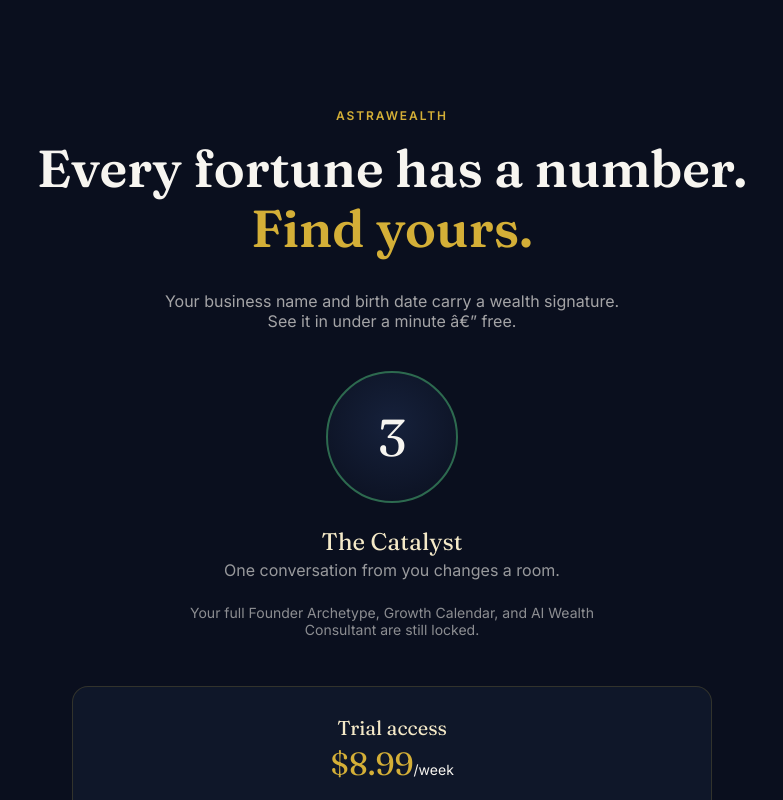
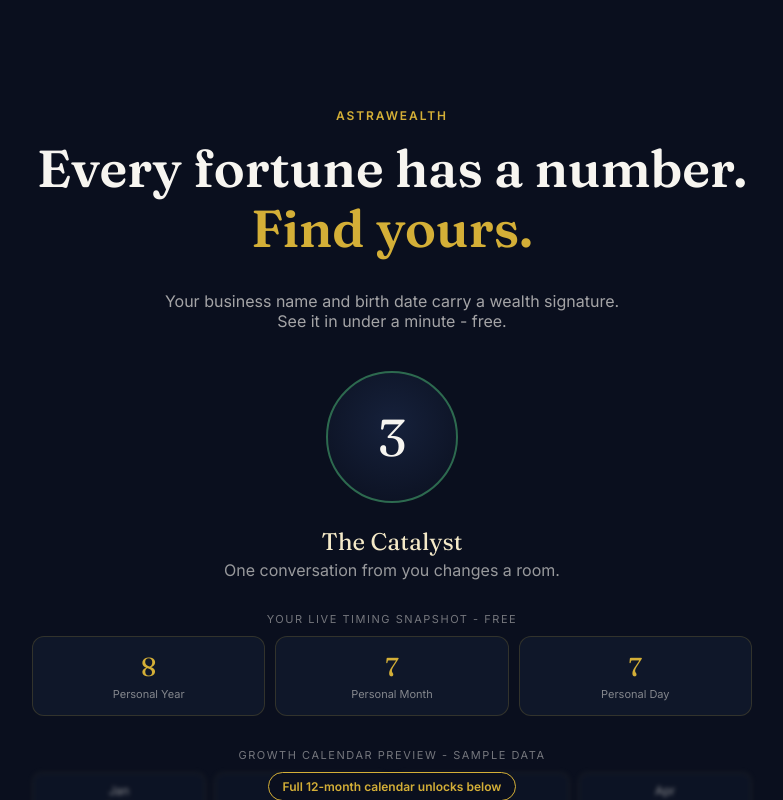
Before and after one commit to vrisanshah-cpu/AstraWealth, a Next.js app: page / in a window 1280 px wide. Both pictures are taken after typing "Sample", "2020-01-15" into the empty fields and a click on the button "Reveal my wealth signature". Shown: the top 800 px of the page, without its empty margins (248-1031 px from the left). Built offline with nearby package versions, Linux system fonts and the light colour scheme; no server answers.

Commit message:
Add freemium preview: timing snapshot and growth calendar teaser before paywall

```diff
--- a/components/HeroSection.tsx
+++ b/components/HeroSection.tsx
@@ -4,8 +4,10 @@
 import {
   calculateExpressionNumber,
   calculateLifePath,
+  calculatePersonalCycle,
   ExpressionResult,
   LifePathResult,
+  PersonalCycle,
 } from "@/lib/numerology";
 import { getArchetype } from "@/lib/archetypes";
 import WhopPaywall from "@/components/WhopPaywall";
@@ -19,6 +21,7 @@
   const [error, setError] = useState<string | null>(null);
   const [expression, setExpression] = useState<ExpressionResult | null>(null);
   const [lifePath, setLifePath] = useState<LifePathResult | null>(null);
+  const [cycle, setCycle] = useState<PersonalCycle | null>(null);
 
   function handleSubmit(e: FormEvent) {
     e.preventDefault();
@@ -36,8 +39,10 @@
     try {
       const expr = calculateExpressionNumber(businessName);
       const lp = calculateLifePath(birthDate);
+      const pc = calculatePersonalCycle(birthDate);
       setExpression(expr);
       setLifePath(lp);
+      setCycle(pc);
       setStep("reveal");
     } catch (err) {
       setError(err instanceof Error ? err.message : "Something went wrong.");
@@ -93,7 +98,7 @@
         }}
       >
         Your business name and birth date carry a wealth signature. See it in
-        under a minute â€” free.
+        under a minute - free.
       </p>
 
       {step === "form" && (
@@ -140,8 +145,8 @@
         </form>
       )}
 
-      {step === "reveal" && expression && lifePath && (
-        <RevealAndPaywall expression={expression} lifePath={lifePath} />
+      {step === "reveal" && expression && lifePath && cycle && (
+        <RevealAndPaywall expression={expression} lifePath={lifePath} cycle={cycle} />
       )}
     </section>
   );
@@ -150,15 +155,17 @@
 function RevealAndPaywall({
   expression,
   lifePath,
+  cycle,
 }: {
   expression: ExpressionResult;
   lifePath: LifePathResult;
+  cycle: PersonalCycle;
 }) {
   const archetype = getArchetype(lifePath.lifePathNumber);
   const hasWealthFlag = expression.wealthFlags.length > 0;
 
   return (
-    <div style={{ width: "100%", maxWidth: 640, textAlign: "center" }}>
+    <div style={{ width: "100%", maxWidth: 720, textAlign: "center" }}>
       <NumberSeal
         number={expression.expressionNumber}
         highlighted={hasWealthFlag || expression.isMasterNumber}
@@ -190,23 +197,171 @@
             marginBottom: "1.5rem",
           }}
         >
-          {expression.wealthFlags.map((f) => f.label).join(" Â· ")}
+          {expression.wealthFlags.map((f) => f.label).join(" | ")}
         </div>
       )}
+
+      <TimingSnapshot cycle={cycle} />
+
+      <GrowthCalendarTeaser />
 
       <p
         style={{
           color: "rgba(247,245,240,0.55)",
           fontSize: 14,
           maxWidth: 440,
-          margin: "0 auto 0.5rem",
+          margin: "2rem auto 0.5rem",
         }}
       >
-        Your full Founder Archetype, Growth Calendar, and AI Wealth
+        Your full Founder Archetype, 12-month Growth Calendar, and AI Wealth
         Consultant are still locked.
       </p>
 
       <WhopPaywall />
+    </div>
+  );
+}
+
+function TimingSnapshot({ cycle }: { cycle: PersonalCycle }) {
+  const stats = [
+    { label: "Personal Year", value: cycle.personalYear },
+    { label: "Personal Month", value: cycle.personalMonth },
+    { label: "Personal Day", value: cycle.personalDay },
+  ];
+
+  return (
+    <div style={{ margin: "2rem 0 0" }}>
+      <p
+        style={{
+          color: "rgba(247,245,240,0.45)",
+          fontSize: 11,
+          letterSpacing: "0.14em",
+          textTransform: "uppercase",
+          marginBottom: 10,
+        }}
+      >
+        Your live timing snapshot - free
+      </p>
+      <div
+        className="timing-grid"
+        style={{
+          display: "grid",
+          gridTemplateColumns: "repeat(3, 1fr)",
+          gap: 10,
+        }}
+      >
+        <style>{`
+          @media (max-width: 480px) {
+            .timing-grid { grid-template-columns: 1fr !important; }
+          }
+        `}</style>
+        {stats.map((s) => (
+          <div
+            key={s.label}
+            style={{
+              background: "var(--navy-900)",
+              border: "1px solid var(--line)",
+              borderRadius: 12,
+              padding: "14px 10px",
+            }}
+          >
+            <p
+              style={{
+                fontFamily: "var(--font-display)",
+                color: "var(--gold-400)",
+                fontSize: 26,
+                margin: "0 0 4px",
+              }}
+            >
+              {s.value}
+            </p>
+            <p style={{ color: "rgba(247,245,240,0.5)", fontSize: 11, margin: 0 }}>
+              {s.label}
+            </p>
+          </div>
+        ))}
+      </div>
+    </div>
+  );
+}
+
+// Sample-data teaser only. Values below are static placeholders, not
+// derived from user input, and exist purely to preview the shape of
+// the locked Growth Calendar. No real premium content is rendered here.
+const SAMPLE_CALENDAR_MONTHS = [
+  { month: "Jan", tag: "Build" },
+  { month: "Feb", tag: "Launch" },
+  { month: "Mar", tag: "Scale" },
+  { month: "Apr", tag: "Hold" },
+];
+
+function GrowthCalendarTeaser() {
+  return (
+    <div style={{ margin: "2rem 0 0", position: "relative" }}>
+      <p
+        style={{
+          color: "rgba(247,245,240,0.45)",
+          fontSize: 11,
+          letterSpacing: "0.14em",
+          textTransform: "uppercase",
+          marginBottom: 10,
+        }}
+      >
+        Growth calendar preview - sample data
+      </p>
+      <div
+        style={{
+          display: "grid",
+          gridTemplateColumns: "repeat(4, 1fr)",
+          gap: 8,
+          filter: "blur(2px)",
+          opacity: 0.55,
+          pointerEvents: "none",
+          userSelect: "none",
+        }}
+      >
+        {SAMPLE_CALENDAR_MONTHS.map((m) => (
+          <div
+            key={m.month}
+            style={{
+              background: "var(--navy-900)",
+              border: "1px solid var(--line)",
+              borderRadius: 10,
+              padding: "10px 6px",
+            }}
+          >
+            <p style={{ color: "var(--ivory-50)", fontSize: 12, margin: "0 0 2px" }}>
+              {m.month}
+            </p>
+            <p style={{ color: "var(--gold-400)", fontSize: 11, margin: 0 }}>
+              {m.tag}
+            </p>
+          </div>
+        ))}
+      </div>
+      <div
+        style={{
+          position: "absolute",
+          inset: 0,
+          display: "flex",
+          alignItems: "center",
+          justifyContent: "center",
+        }}
+      >
+        <span
+          style={{
+            background: "var(--navy-950)",
+            border: "1px solid var(--gold-400)",
+            color: "var(--gold-400)",
+            fontSize: 12,
+            fontWeight: 600,
+            padding: "6px 14px",
+            borderRadius: 999,
+          }}
+        >
+          Full 12-month calendar unlocks below
+        </span>
+      </div>
     </div>
   );
 }
```
